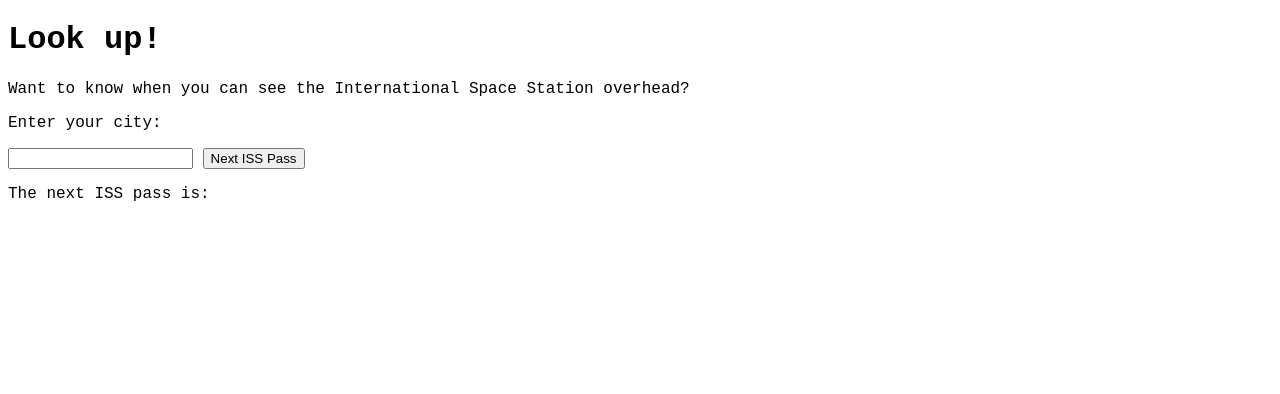
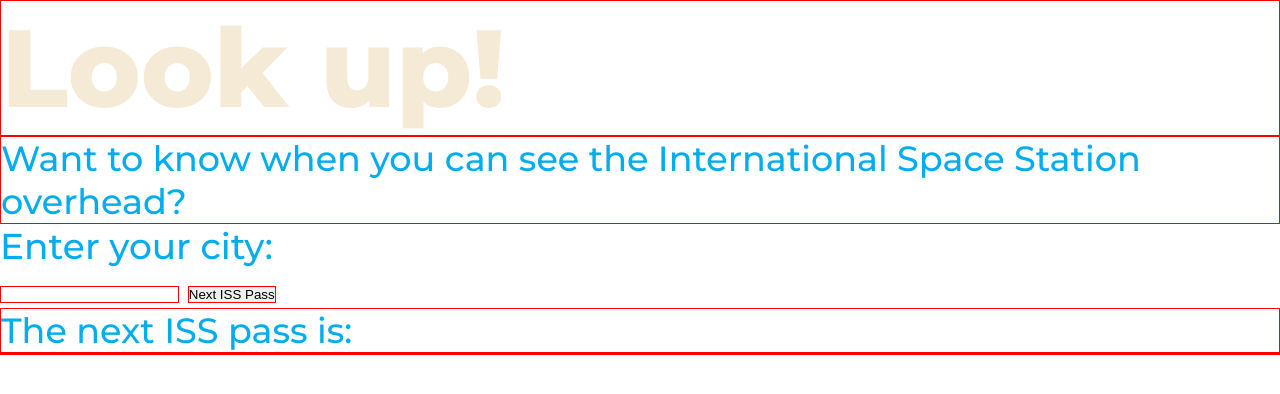
Before and after one commit to mayapruitt/A3_FrontEndApp, a plain HTML site: page index.html in a window 1280 px wide. Drawn offline with Linux system fonts and the light colour scheme.

Commit message:
started iniital CSS styling, fonts and font colors

```diff
--- a/index.html
+++ b/index.html
@@ -7,16 +7,17 @@
     <meta http-equiv="X-UA-Compatible" content="ie=edge">
     <title>ISS Passes</title>
     <link rel="stylesheet" href="style.css">
+    <link href="https://fonts.googleapis.com/css?family=Inconsolata:400,700|Montserrat:500,800&display=swap" rel="stylesheet">
 </head>
 
 <body>
-    <h1>Look up!</h1>
-    <p>Want to know when you can see the International Space Station overhead?</p>
-    <p>Enter your city:</p>
-    <input id="cityInput" type=text>
-    <button class="ISSbutton">Next ISS Pass</button>
-    <p>The next ISS pass is:</p>
-    <p class="passinfo"></p>
+    <h1 class="title debug">Look up!</h1>
+    <p class="subtitle debug">Want to know when you can see the International Space Station overhead?</p>
+    <p class="instructions">Enter your city:</p>
+    <input class="cityInput debug" type=text>
+    <button class="ISSbutton debug">Next ISS Pass</button>
+    <p class="nextpass debug">The next ISS pass is:</p>
+    <p class="passinfo debug"></p>
 
     <script src="main.js"></script>
 </body>
--- a/main.js
+++ b/main.js
@@ -41,8 +41,7 @@ window.addEventListener('DOMContentLoaded', (event) => {
                 let passes = ISSresult.passes;
 
                 console.log(passes);
-                /*for every ISS pass, access the UTC start time.
-                Convert the unix time stamp to human readable time in 00:00 format*/
+
                 // passes.forEach(item => {
                 //     let unixtimestamp = item.startUTC;
                 //     let date = new Date(unixtimestamp * 1000); //to calibrate to current year
@@ -50,6 +49,9 @@ window.addEventListener('DOMContentLoaded', (event) => {
                 //     $passinfo.textContent = date;
                 // });
 
+                /*for every ISS pass, access the UTC start time.
+                Convert the unix time stamp to human readable time in 00:00 format
+                Display the value of the first index in the array beacuse this is the ISS pass that occurs soonest*/
                 let unixtimestamp = passes[0].startUTC;
                 let date = new Date(unixtimestamp * 1000);
                 $passinfo.textContent = date;
--- a/style.css
+++ b/style.css
@@ -1,4 +1,10 @@
+*.debug{
+   border: 1px solid red;
+}
+
 * {
+    padding: 0;
+    margin: 0;
     box-sizing: border-box;
   }
 
@@ -7,7 +13,96 @@
   }
 
   body {
-    font-family: 'Courier New', Courier, monospace;
+    /*font-family: Montserrat;*/
+    font-style: normal;
+    font-weight: normal;
+    font-size: 35px;
   }
 
   /* Add your CSS Styles Here */
+
+  .title{
+    /*position: absolute;
+    width: 599px;
+    height: 128px;
+    left: 57px;
+    top: 172px;*/
+
+    font-family: Montserrat;
+    font-style: normal;
+    font-weight: 800;
+    font-size: 109.714px;
+    line-height: 134px;
+
+    color: #F5EAD6;
+
+  }
+
+  .subtitle{
+    /*position: absolute;
+    width: 1326px;
+    height: 61px;
+    left: 57px;
+    top: 321px;*/
+
+    font-family: Montserrat;
+    font-style: normal;
+    font-weight: normal;
+    font-size: 35px;
+    line-height: 43px;
+
+    color: #01ADEF;
+
+  }
+
+  .instructions{
+    /*position: absolute;
+width: 270px;
+height: 44px;
+left: 57px;
+top: 364px;*/
+
+font-family: Montserrat;
+font-style: normal;
+font-weight: normal;
+font-size: 35.9908px;
+line-height: 44px;
+/* identical to box height */
+
+color: #01ADEF;
+
+  }
+
+  .nextpass{
+    /*position: absolute;
+width: 345px;
+height: 43px;
+left: 52px;
+top: 538px;*/
+
+font-family: Montserrat;
+font-style: normal;
+font-weight: normal;
+font-size: 35px;
+line-height: 43px;
+/* identical to box height */
+
+color: #01ADEF;
+
+  }
+
+  .passinfo{
+    /*position: absolute;
+width: 1316px;
+height: 121px;
+left: 57px;
+top: 533px;*/
+
+font-family: Inconsolata;
+font-style: normal;
+font-weight: bold;
+font-size: 55px;
+line-height: 58px;
+
+color: #F5EAD6;
+  }
```
